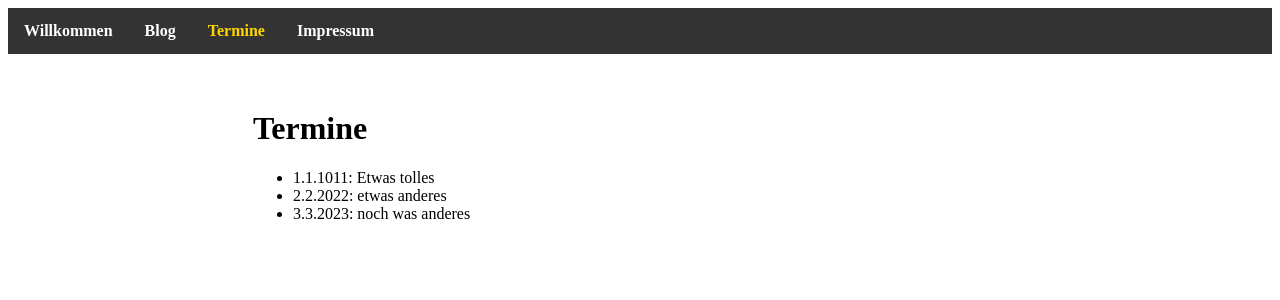
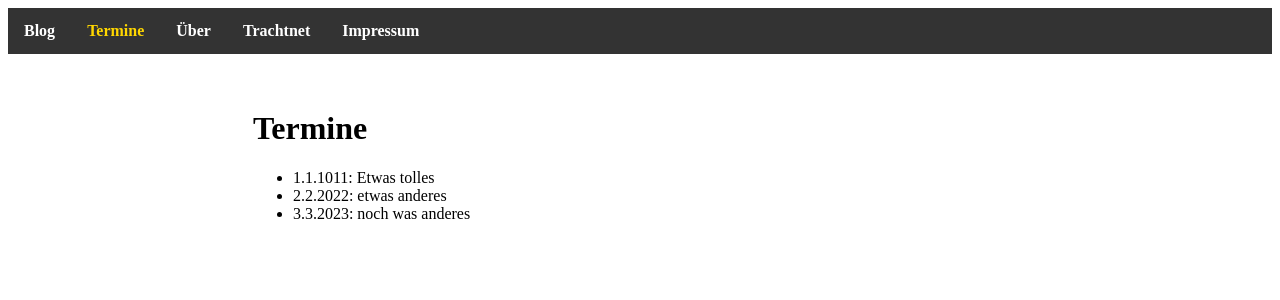
Before and after one commit to ivoihlemann/testing_github-pages, a Jekyll site: the page built from termine.md, in a window 1280 px wide. Shown: the top 300 px of the page. Built offline with Jekyll 4.4.1, drawn with Linux system fonts in a browser that asks for light colours.

Commit message:
work navigation

```diff
--- a/_data/navigation.yml
+++ b/_data/navigation.yml
@@ -1,8 +1,10 @@
-- name: Willkommen
+- name: Blog
   link: /
-- name: Blog
-  link: /blog.html
 - name: Termine
   link: /termine.html
+- name: Über
+  link: /ueber.html
+- name: Trachtnet
+  link: /trachtnet.html
 - name: Impressum
   link: /impressum.html
```
Also changed, not shown: index.md (deleted, +0 -7 lines), trachtnet.md (added, +6 -0 lines), ueber.md (added, +7 -0 lines), index.html (renamed from blog.html).
